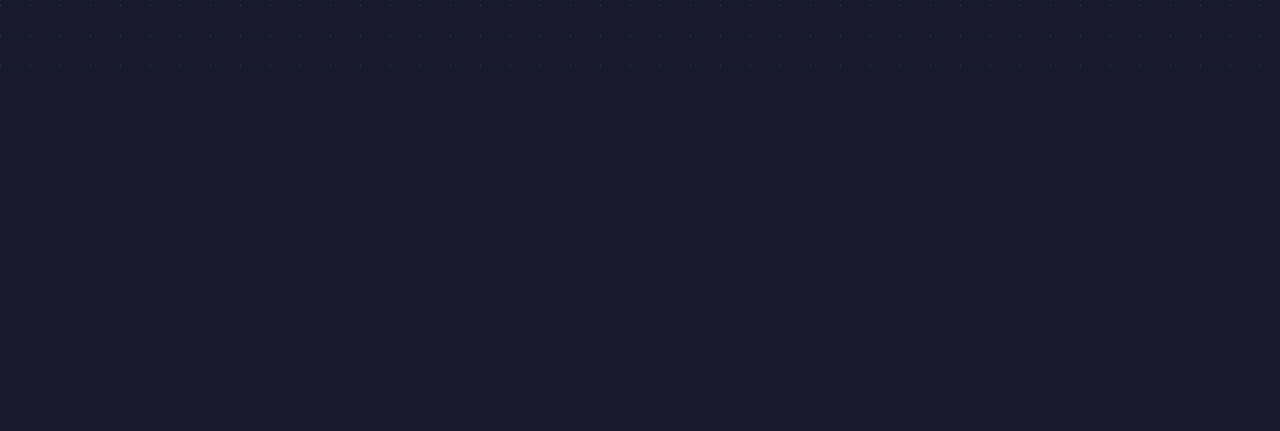
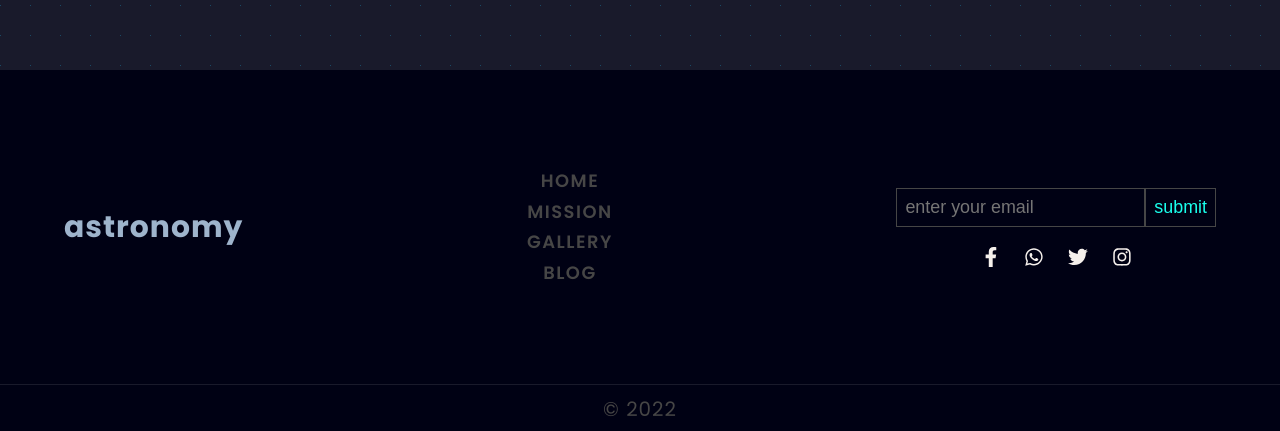
Before and after one commit to sakibb77/astronomy, a React (Create React App) app: page / in a window 1280 px wide. Shown: the part 4255-4686 px from the top of the page. Before the commit the page ends 4325 px from the top, so only its background shows below. Built offline with nearby package versions, Linux system fonts and the light colour scheme.

Commit message:
footer and not found page added

```diff
--- a/src/App.js
+++ b/src/App.js
@@ -4,6 +4,9 @@ import { Route, Routes } from "react-router-dom";
 import Missions from "./Missions";
 import Gallery from "./Gallery";
 import Blog from "./Blog";
+import Footer from "./Footer";
+import PageNotFound from "./PageNotFound";
+import CopyRight from "./CopyRight";
 
 function App() {
   return (
@@ -14,7 +17,10 @@ function App() {
         <Route path="/mission" element={<Missions />} />
         <Route path="/gallery" element={<Gallery />} />
         <Route path="/blog" element={<Blog />} />
+        <Route path="*" element={<PageNotFound />} />
       </Routes>
+      <Footer />
+      <CopyRight />
     </div>
   );
 }
--- a/src/Blog.js
+++ b/src/Blog.js
@@ -45,14 +45,14 @@ const blogData = [
       "https://images.pexels.com/photos/2101631/pexels-photo-2101631.png?auto=compress&cs=tinysrgb&w=1260&h=750&dpr=1",
   },
   {
-    id: 6,
+    id: 7,
     title: "About the Telescope",
     body: "Orbiting high above the Earth, the Hubble Space Telescope has a clear view of the universe free from the blurring and absorbing effects of the",
     image:
       "https://images.pexels.com/photos/2101631/pexels-photo-2101631.png?auto=compress&cs=tinysrgb&w=1260&h=750&dpr=1",
   },
   {
-    id: 6,
+    id: 8,
     title: "About the Telescope",
     body: "Orbiting high above the Earth, the Hubble Space Telescope has a clear view of the universe free from the blurring and absorbing effects of the",
     image:
--- /dev/null
+++ b/src/CopyRight.js
@@ -0,0 +1,11 @@
+import React from "react";
+
+const CopyRight = () => {
+  return (
+    <div className="copy-right-section">
+      <p>&copy; {new Date().getFullYear()}</p>
+    </div>
+  );
+};
+
+export default CopyRight;
--- /dev/null
+++ b/src/Footer.js
@@ -0,0 +1,50 @@
+import React from "react";
+import { Link } from "react-router-dom";
+import {
+  FaFacebookF,
+  FaWhatsapp,
+  FaTwitter,
+  FaInstagram,
+} from "react-icons/fa";
+
+const Footer = () => {
+  return (
+    <footer className="">
+      <div className="footer-wrapper wrapper">
+        <div className="footer-logo">
+          <div className="logo">
+            <h2>astronomy</h2>
+          </div>
+        </div>
+        <div className="footer-menu">
+          <li>
+            <Link to={"/"}>home</Link>
+          </li>
+          <li>
+            <Link to={"/mission"}>mission</Link>
+          </li>
+          <li>
+            <Link to={"/gallery"}>gallery</Link>
+          </li>
+          <li>
+            <Link to={"/blog"}>blog</Link>
+          </li>
+        </div>
+        <div className="footer-contact">
+          <form action="">
+            <input type="email" name="" id="" placeholder="enter your email" />
+            <input type="submit" value="submit" />
+          </form>
+          <div className="contact-icon">
+            <FaFacebookF />
+            <FaWhatsapp />
+            <FaTwitter />
+            <FaInstagram />
+          </div>
+        </div>
+      </div>
+    </footer>
+  );
+};
+
+export default Footer;
--- /dev/null
+++ b/src/PageNotFound.js
@@ -0,0 +1,16 @@
+import React from "react";
+import { Link } from "react-router-dom";
+import notFoundImage from "./img/not-found.png";
+
+const PageNotFound = () => {
+  return (
+    <section className="wrapper not-found">
+      <Link to={"/"} className="btn">
+        go to home
+      </Link>
+      <img src={notFoundImage} alt="" />
+    </section>
+  );
+};
+
+export default PageNotFound;
--- a/src/index.css
+++ b/src/index.css
@@ -115,9 +115,14 @@ section {
 }
 
 .links a {
-  /* font-size: ; */
   color: var(--color-lighter);
   font-size: 1.5rem;
+  transition: 0.5s;
+}
+
+.links a:hover {
+  /* font-size: ; */
+  color: var(--color-secondary);
 }
 
 .logo h2 {
@@ -149,6 +154,7 @@ section {
   position: relative;
   z-index: 3;
   /* display: inline-block; */
+  color: var(--color-lighter);
 }
 
 .hero-h1-f .hero-h1-l {
@@ -401,3 +407,88 @@ section {
 .blog-card:hover::before {
   background-color: rgba(0, 0, 0, 0.8);
 }
+
+footer {
+  padding: 12vh 0;
+  background-color: var(--bg-secondary);
+}
+
+.footer-wrapper {
+  display: flex;
+  justify-content: space-between;
+  align-items: center;
+}
+
+.footer-menu {
+  text-align: center;
+  font-size: 1.8rem;
+}
+
+.footer-menu a {
+  color: var(--color-darker);
+  font-weight: 600;
+  letter-spacing: 1.5px;
+  text-transform: uppercase;
+}
+
+.footer-contact form input {
+  padding: 0.8rem;
+  background-color: transparent;
+  font-size: 1.8rem;
+  color: var(--color-darker);
+}
+
+.footer-contact form input:-moz-placeholder {
+  font-size: 1.6rem;
+}
+
+.footer-contact form input:focus {
+  border: none;
+  outline: none;
+}
+
+.footer-contact form input[type="email"] {
+  /* border: none; */
+  border: 1px solid var(--color-darker);
+}
+
+.footer-contact form input[type="submit"] {
+  color: var(--color-secondary);
+  border: 1px solid var(--color-darker);
+}
+
+.contact-icon {
+  display: flex;
+  justify-content: center;
+  margin-top: 2rem;
+}
+
+.contact-icon svg {
+  margin: 0 1.2rem;
+}
+
+.not-found {
+  display: flex;
+  align-items: center;
+  justify-content: center;
+  min-height: 100vh;
+  flex-direction: column;
+  gap: 2rem;
+}
+
+.not-found img {
+  width: 50%;
+}
+
+.copy-right-section {
+  display: flex;
+  align-items: center;
+  justify-content: center;
+  height: 5rem;
+  background-color: var(--bg-secondary);
+  border-top: 1px solid var(--bg-primary);
+}
+
+.copy-right-section {
+  color: var(--color-darker);
+}
```
Also changed, not shown: src/img/not-found.png (added).
